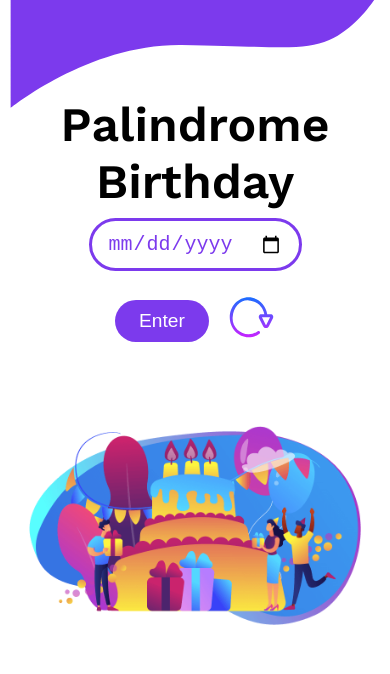
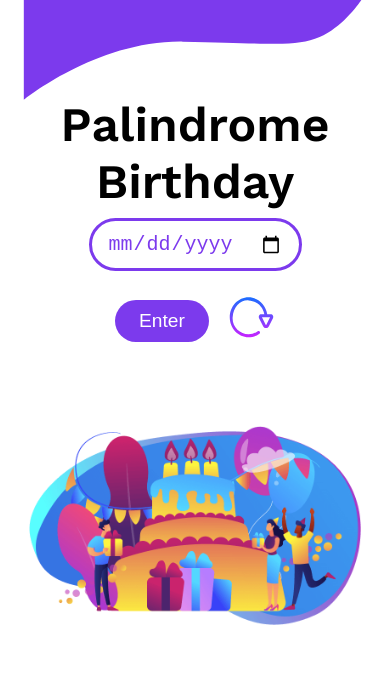
Before and after one commit to neogcamp/build-palindrome-birthdays, a plain HTML site: page index.html in a window 390 px wide. Shown: the top 674 px of the page. Drawn offline with nearby package versions, Linux system fonts and the light colour scheme.

Commit message:
update: README

```diff
--- a/style.css
+++ b/style.css
@@ -149,7 +149,7 @@ footer p {
 @media screen and (max-width: 1000px) {
   body {
     background: url(/images/top.svg) left top no-repeat;
-    background-size: 100% 14%;
+    background-size: 100% 13%;
     height: auto;
     overflow: auto;
   }
```
Also changed, not shown: 1 other file.
